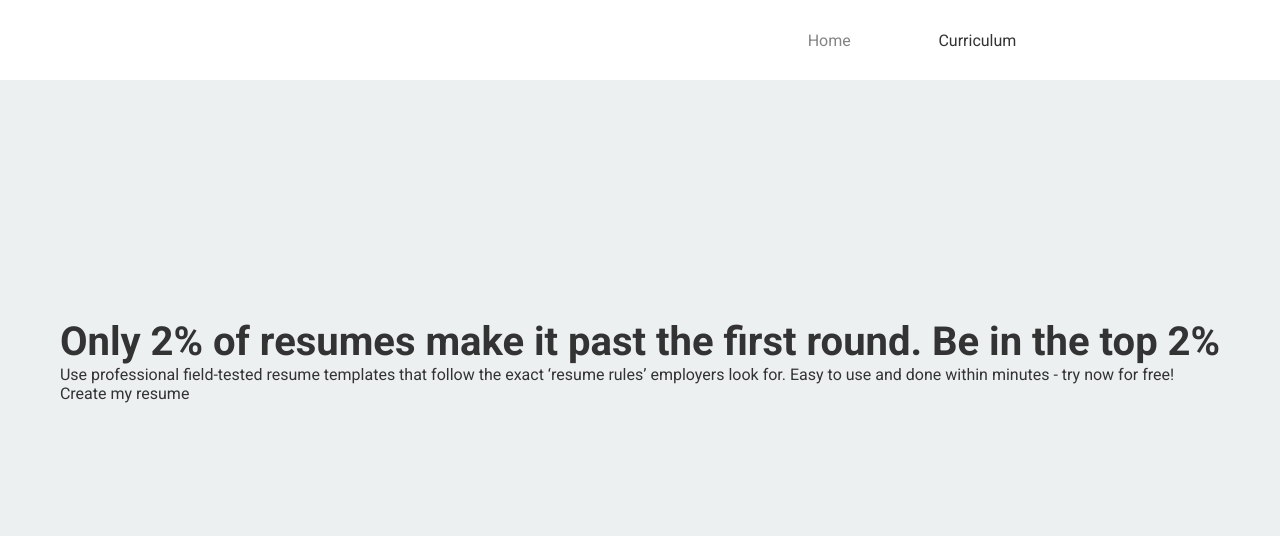
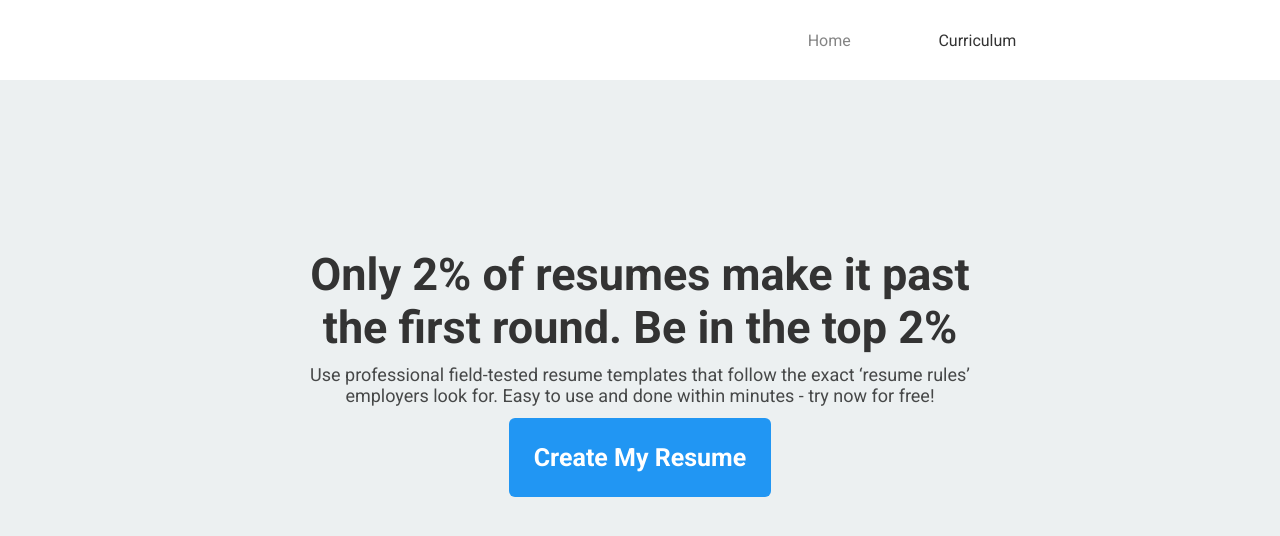
Before and after one commit to ripterdust/Curriculum.Io, a React (Create React App) app: page / in a window 1280 px wide. Shown: the top 536 px of the page. Built offline with nearby package versions, Linux system fonts and the light colour scheme; some icons are missing.

Commit message:
Agregado el hero, cosa que ya está terminado, posiblemente le agrega animaciones

```diff
--- a/src/components/IndexComponents/Hero.js
+++ b/src/components/IndexComponents/Hero.js
@@ -11,8 +11,10 @@ export const Hero = () => {
                 <div className="subTitle">
                     Use professional field-tested resume templates that follow the exact ‘resume rules’ employers look for. Easy to use and done within minutes - try now for free!
                 </div>
-                <Link to='/template'>Create my resume</Link>
+                <div className="btn">
+                    <Link to='/templates' className='button' >Create my resume</Link>
                 </div>
+            </div>
         </div>
     )
 }
--- a/src/main.css
+++ b/src/main.css
@@ -165,9 +165,36 @@ nav .content .dropdown:hover .dropdown-content {
   align-items: center;
   flex-direction: column;
 }
+.mainPage .hero .text {
+  width: 55%;
+  text-align: center;
+}
 .mainPage .hero .text .title {
-  font-size: 40px;
+  font-size: 45px;
   font-weight: 700;
+  margin-bottom: 10px;
+}
+.mainPage .hero .text .subTitle {
+  font-size: 18px;
+  color: rgba(0, 0, 0, 0.7);
+  width: 95%;
+  margin: auto;
+}
+.mainPage .hero .text .btn {
+  margin-top: 2.3em;
+}
+.mainPage .hero .text .btn a {
+  background-color: #2196f3;
+  color: white;
+  margin-bottom: 15px;
+  font-size: 25px;
+  text-transform: capitalize;
+  font-weight: 700;
+  padding: 1em 1em;
+  border-radius: 6px;
+}
+.mainPage .hero .text .btn a:active {
+  background: #298ddd;
 }
 
 /*# sourceMappingURL=main.css.map */
--- a/src/main.scss
+++ b/src/main.scss
@@ -4,6 +4,7 @@
 $fontColor: #333;
 $roboto: 'Roboto', sans-serif;
 $LBlue: #2196f3;
+$blue: #298ddd;
 $bg: #ecf0f1;
 $green: #25b869;
 
@@ -206,10 +207,40 @@ nav {
         flex-direction: column;
 
         .text{
+            width: 55%;
+            text-align: center;
             .title{
-                font-size: 40px;
+                font-size: 45px;
                 font-weight: 700;
+                margin-bottom: 10px;
             }
+            .subTitle{
+                font-size: 18px;
+                color: rgba(0,0,0,.7);
+                width: 95%;
+                margin: auto;
+            }
+
+            .btn{
+                margin-top: 2.3em;
+
+                a{
+                    background-color: $LBlue;
+                    color: white;
+                    margin-bottom: 15px;
+                    font-size: 25px;
+                    text-transform: capitalize;
+                    font-weight: 700;
+                    padding: 1em 1em;
+                    border-radius: 6px;
+
+                    &:active{
+                        background: $blue;
+                    }
+                }
+            }
+
+
         }
     }
 }
```
Also changed, not shown: src/components/Error404.js (added), 1 other file (tests, documents, lock files or other folders).
